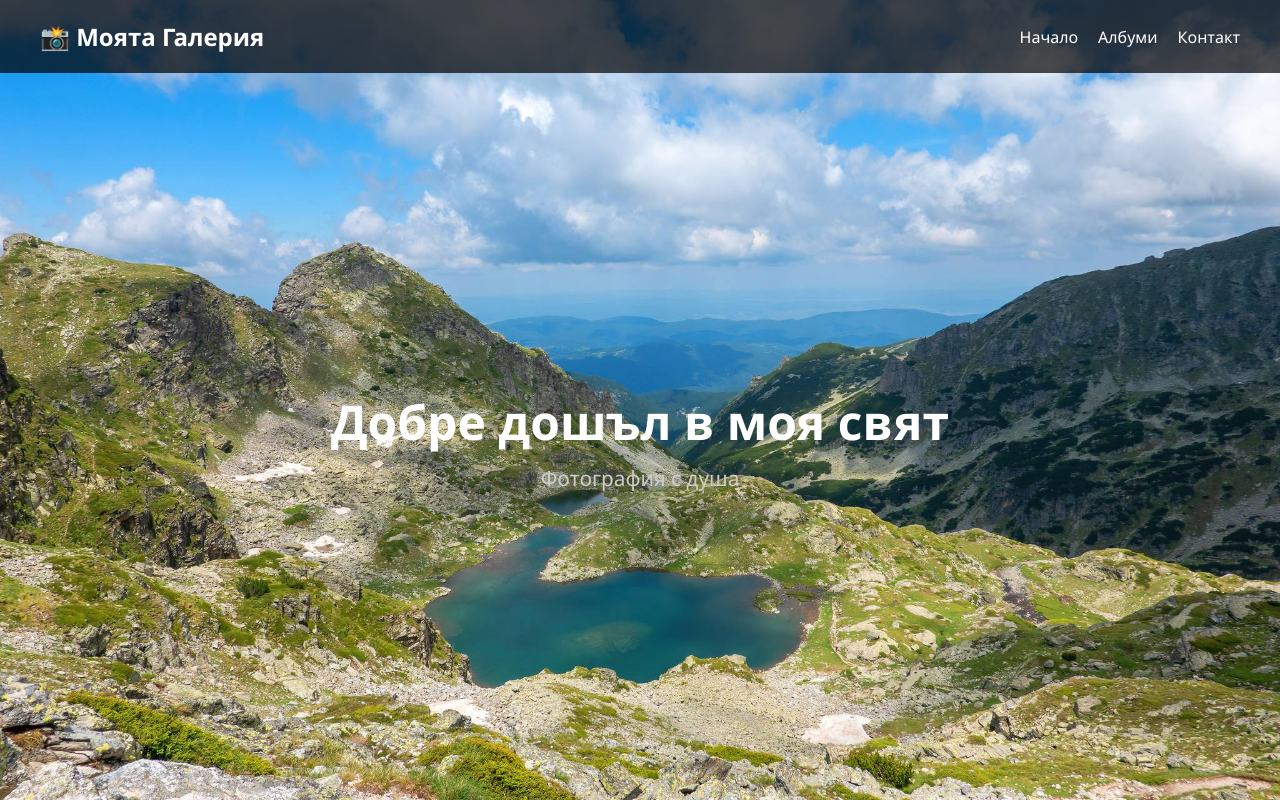
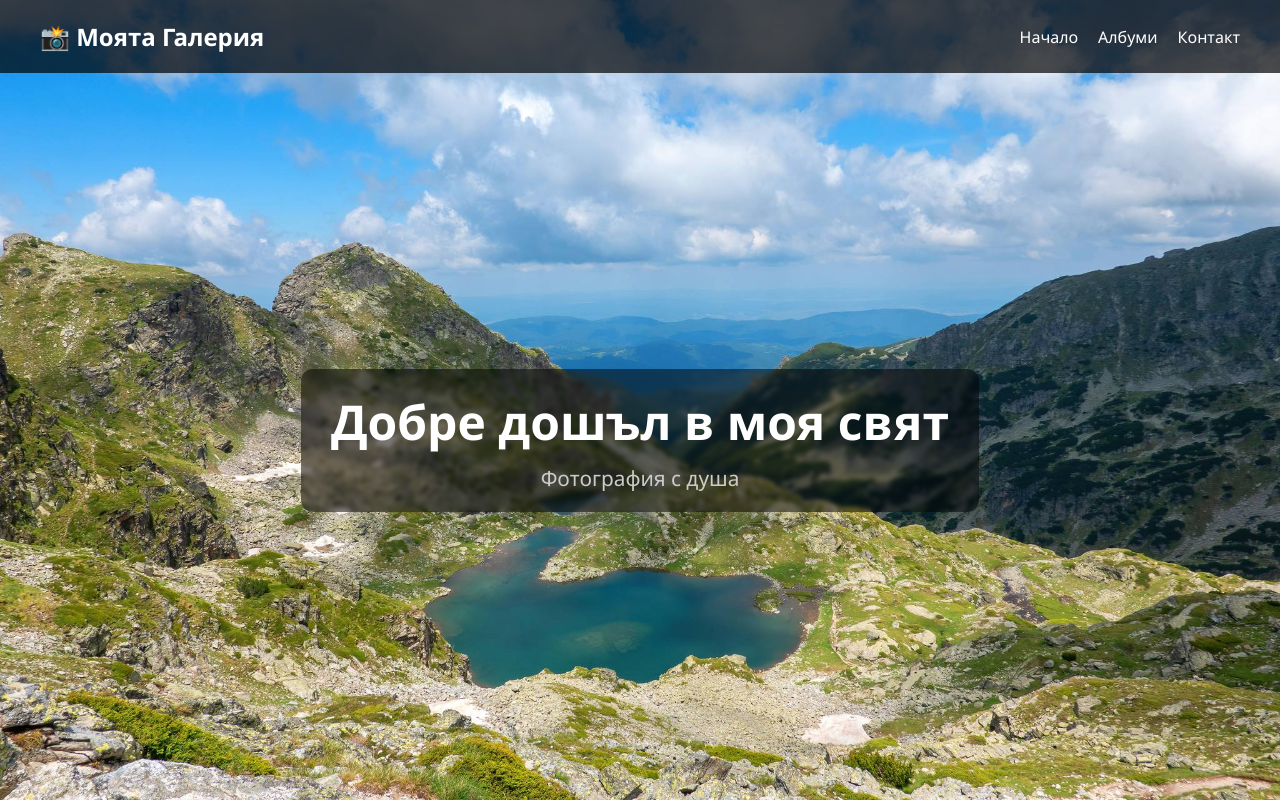
Before and after one commit to Marko4123/photo-site, a PHP site: page / in a window 1280 px wide. Run offline with PHP 8.4, Linux system fonts and the light colour scheme.

Commit message:
Добавяне на заден фон на Заглавния надпис и стилизиране

```diff
--- a/css/style.css
+++ b/css/style.css
@@ -53,6 +53,14 @@ nav a:hover {
     padding-top: 80px;
 }
 
+.hero-text-box {
+    background-color: rgba(0, 0, 0, 0.5); /* прозрачен черен фон */
+    padding: 20px 30px;
+    border-radius: 12px;
+    display: inline-block;
+    backdrop-filter: blur(2px); /* по желание: лек замъглен ефект */
+}
+
 .hero-text h1 {
     font-size: 3em;
     margin-bottom: 10px;
--- a/index.html
+++ b/index.html
@@ -20,8 +20,10 @@
 
     <section class="hero">
       <div class="hero-text">
-        <h1>Добре дошъл в моя свят</h1>
-        <p>Фотография с душа</p>
+        <div class="hero-text-box">
+          <h1>Добре дошъл в моя свят</h1>
+          <p>Фотография с душа</p>
+        </div>
       </div>
     </section>
   </body>
```
